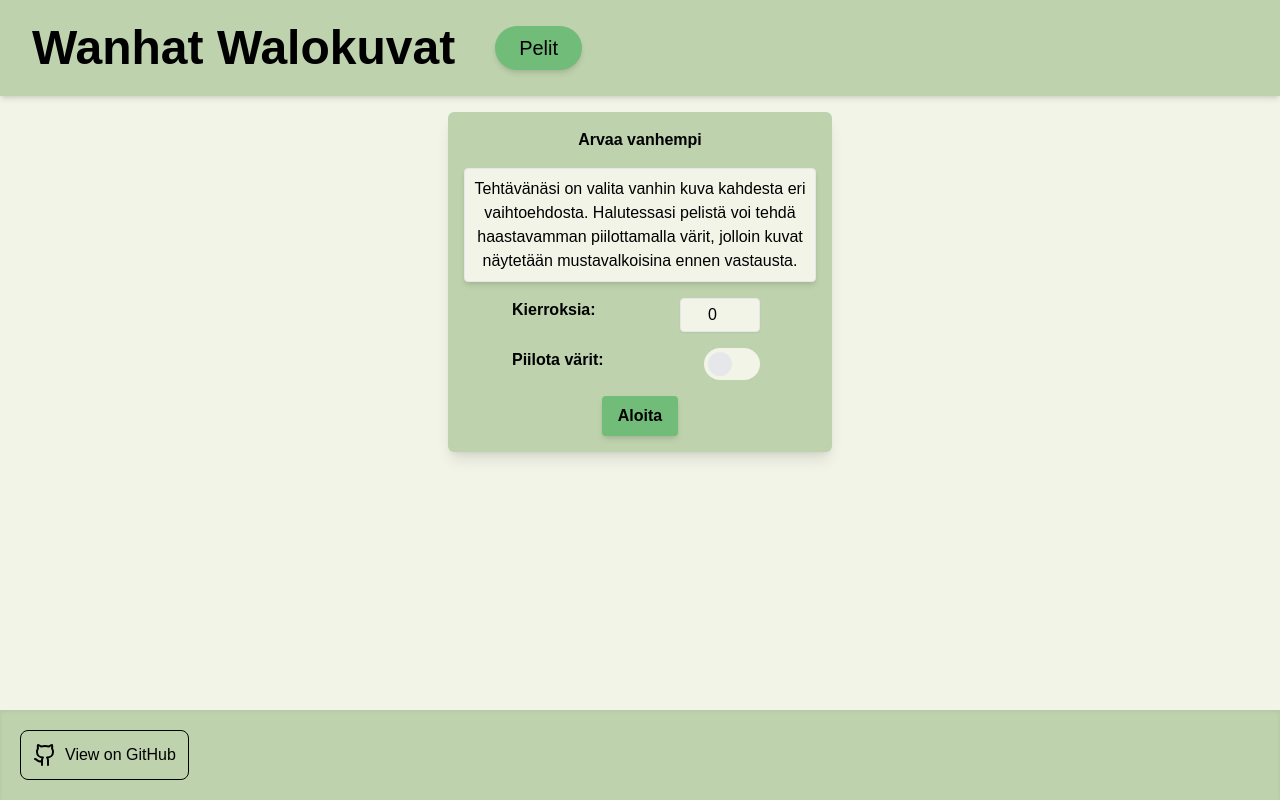
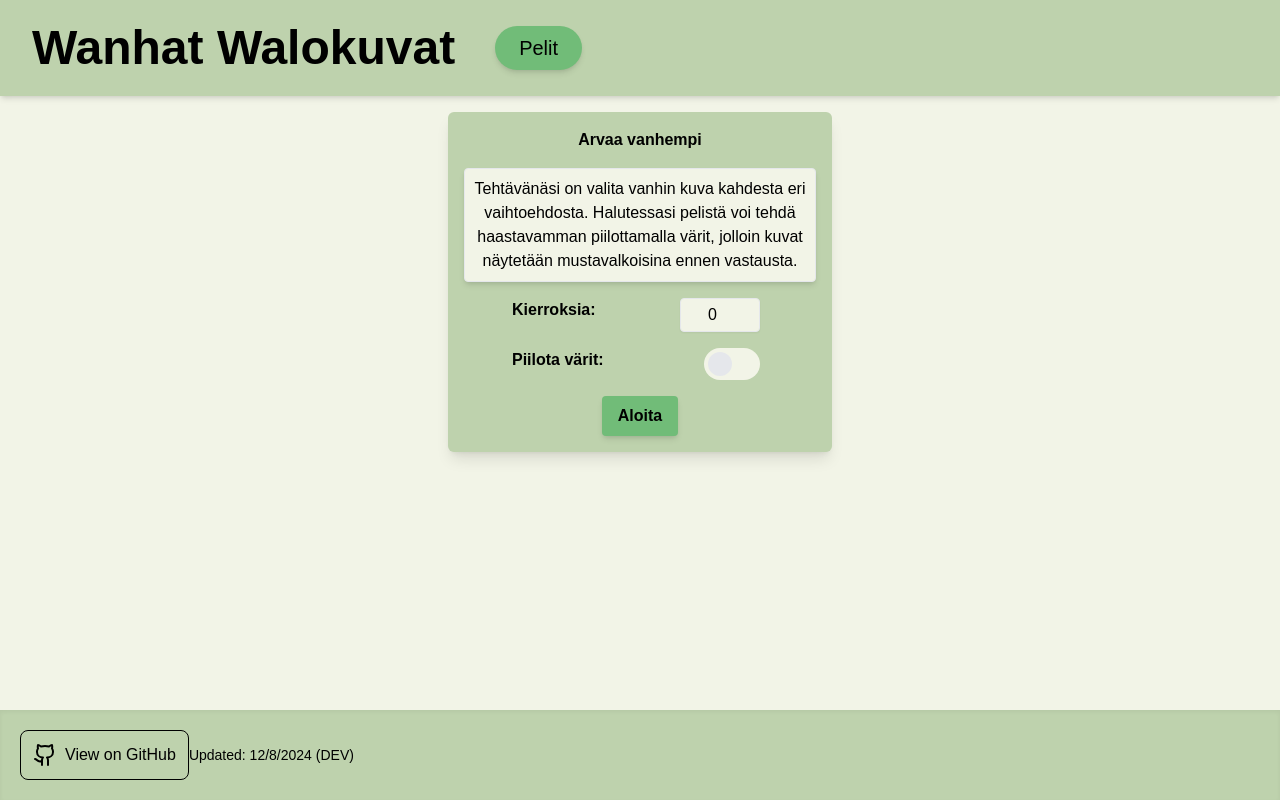
Before and after one commit to JesseK13241/WanhatWalokuvat, a Next.js app: page /pelit/peli2 in a window 1280 px wide. Built offline with nearby package versions, Linux system fonts and the light colour scheme; a web font is replaced by a local one.

Commit message:
display deploment date in the footer

```diff
--- a/src/app/Footer.js
+++ b/src/app/Footer.js
@@ -1,17 +1,19 @@
-import Link from "next/link";
+import { DeploymentDate } from "@/services/deploymentDate"
+import Link from "next/link"
 
-import { Github } from 'lucide-react';
+import { Github } from "lucide-react"
 
 const Footer = () => {
   return (
-    <footer className="flex bg-secondary p-5 shadow-inner">
+    <footer className="flex items-center bg-secondary p-5 shadow-inner">
       <Link
         href="https://github.com/JesseK13241/TIEA207-projekti/"
-        className="flex w-auto items-center gap-2 p-3 border border-black rounded-lg bg-inherit hover:saturate-200"
+        className="flex w-auto items-center gap-2 rounded-lg border border-black bg-inherit p-3 hover:saturate-200"
       >
-        <Github/>
+        <Github />
         View on GitHub
       </Link>
+      <DeploymentDate />
     </footer>
   )
 }
--- a/src/components/Search.js
+++ b/src/components/Search.js
@@ -11,7 +11,7 @@ export default function Search({
   onSearch,
 }) {
   return (
-    <div className="mx-auto flex w-[95%] justify-evenly rounded bg-tertiary p-8">
+    <div className="mx-auto flex min-w-full justify-evenly rounded bg-tertiary p-8">
       <LocationPicker value={location} onChange={setLocation} />
       <DecadePicker value={decade} onChange={setDecade} />
       <button
--- /dev/null
+++ b/src/services/deploymentDate.js
@@ -0,0 +1,15 @@
+export const DeploymentDate = () => {
+  const deploymentTimestamp = process.env.VERCEL_DEPLOYMENT_TIMESTAMP
+  let dateString = "?"
+  if (deploymentTimestamp) {
+    const deploymentDate = new Date(parseInt(deploymentTimestamp))
+    dateString = deploymentDate.toLocaleDateString()
+  } else {
+    const today = new Date()
+    dateString = today.toLocaleDateString() + " (DEV)"
+  }
+
+  return (
+    <p className="ml-auto text-sm">Updated: {dateString}</p>
+  )
+}
```
